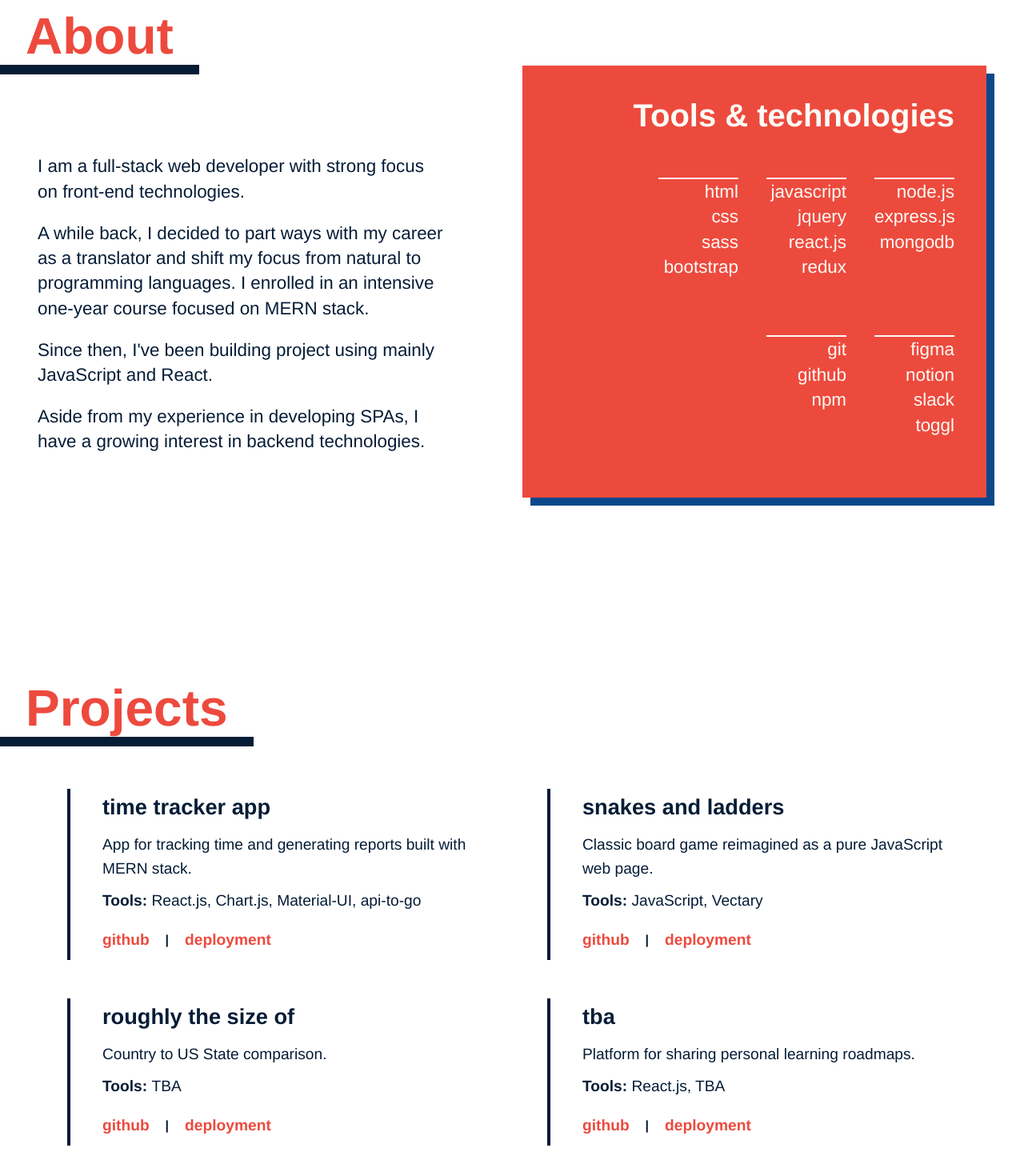
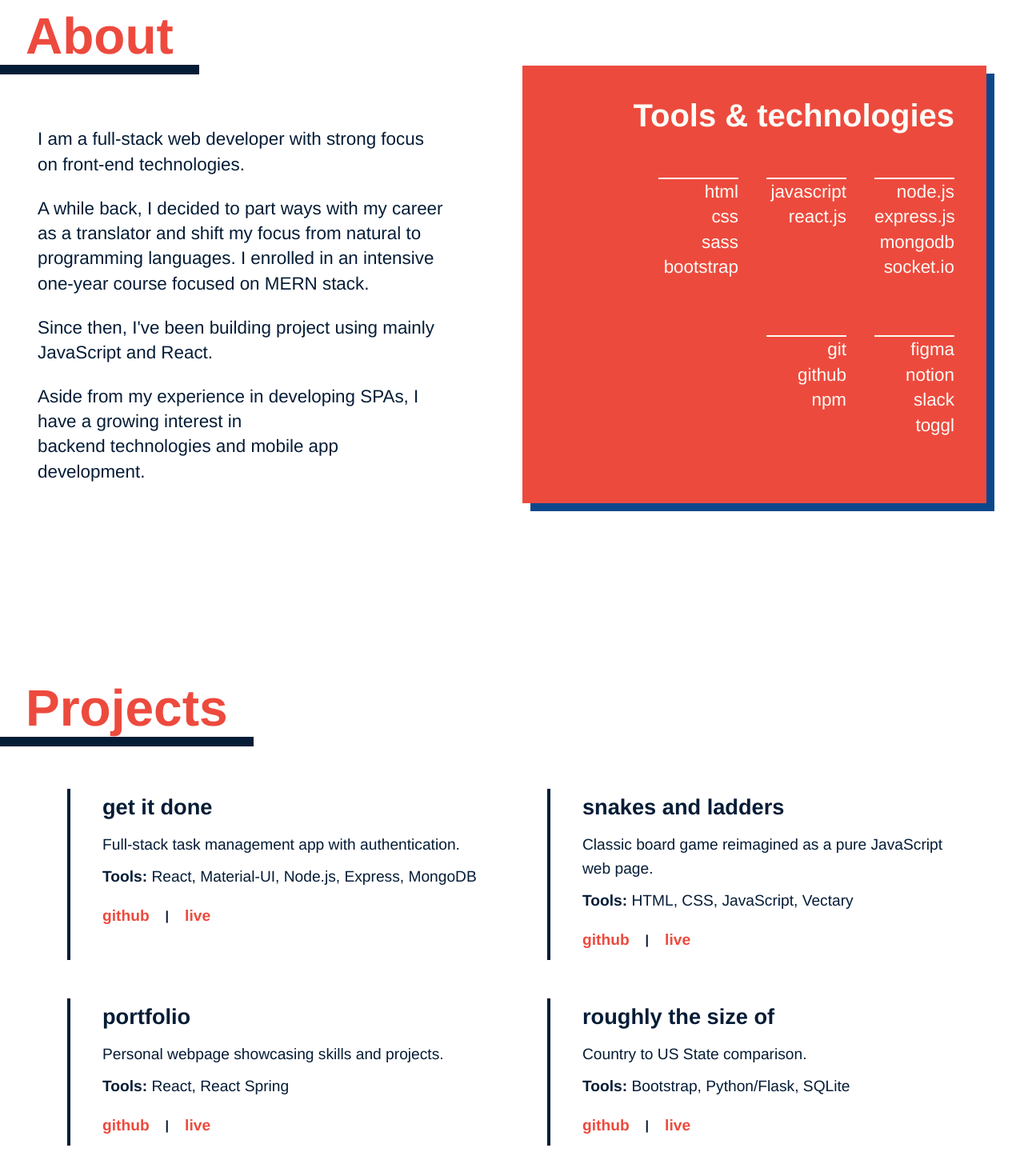
Before and after one commit to anabrd/portfolio, a React (Create React App) app: page / in a window 1280 px wide. Shown: the part 832-2302 px from the top of the page at 80% size. Built offline with nearby package versions, Linux system fonts and the light colour scheme.

Commit message:
fix anims, colors, links

```diff
--- a/src/components/About.css
+++ b/src/components/About.css
@@ -20,6 +20,26 @@
     margin: 4% auto;
     word-break: break-word;
 }
+
+.focus {
+    display: inline-block;
+}
+
+.focus:after {
+    content: '';
+    display: block;
+    margin: auto;
+    height: 3px;
+    width: 0px;
+    background: transparent;
+    transition: width .5s ease, background-color .5s ease;
+}
+
+.focus:hover:after {
+    width: 100%;
+    background: var(--red);
+}
+
 
 .tools-wrapper {
     background-color: var(--red);
--- a/src/components/About.js
+++ b/src/components/About.js
@@ -1,6 +1,19 @@
 import './About.css'
+import { useState, useEffect, useRef } from 'react'
 
 function About(props) {
+
+    let myRef = useRef();
+    const [isScrolled, setIsScrolled] = useState(false);
+
+    useEffect(() => {
+        window.addEventListener('scroll', (e) =>
+            {
+                if (window.scrollY  > myRef.current.offsetTop) {
+                    setIsScrolled(true);
+                }
+            });
+    }, [])
 
     let data = props.data.filter(item => item.id == 1)[0];
 
@@ -10,10 +23,10 @@ function About(props) {
         </ul>);
 
     let description = data.description.map((line, index) =>
-        <p key={index}>{line}</p>)
+        <p key={index}>{line.regular}<span className={isScrolled ? "focus" : null}>{line.strong}</span></p>)
 
     return (
-        <section id={data.title.toLowerCase()}>
+        <section ref={myRef} id={data.title.toLowerCase()}>
             <h2 className="section-heading">{data.heading}</h2>
             <div className="section-content">
                 <div className="about-wrapper">
--- a/src/components/Circles.css
+++ b/src/components/Circles.css
@@ -58,7 +58,7 @@
 @media only screen and (max-width: 768px) {
 
     #landing .circle-wrapper {
-        margin-top: -20%;
+        margin-top: -30%;
         margin-left: -30%;
     }
 
--- a/src/components/Landing.css
+++ b/src/components/Landing.css
@@ -138,7 +138,8 @@ h3 {
 @media only screen and (max-width: 768px) {
 
     #landing {
-        height: 120vh;
+        height: 110vh;
+        box-sizing: content-box;
     }
 
     .menu-vertical {
@@ -153,10 +154,6 @@ h3 {
         top: 18rem;
     }
 
-
-    #landing {
-        height: 120vh;
-    }
 
     #landing, .section-content {
         flex-direction: column-reverse;
--- a/src/components/Projects.css
+++ b/src/components/Projects.css
@@ -23,7 +23,7 @@
 }
 
 .project h5 a {
-    background-image: linear-gradient(var(--light) 50%, var(--blue) 50%);
+    background-image: linear-gradient(var(--light) 50%, var(--dark) 50%);
     background-size: 0px;
 }
 
@@ -66,7 +66,7 @@
 }
 
 .project a:hover {
-    color: var(--blue)
+    color: var(--dark)
 }
 
 @media only screen and (max-width: 768px) {
--- a/src/components/Projects.js
+++ b/src/components/Projects.js
@@ -6,13 +6,13 @@ function Projects(props) {
 
     let projects = data.content.map((project, index) =>
         <div className="project" key={index}>
-            <h5><a href={project.links[1]}>{project.name}</a></h5>
+            <h5><a href={project.links[1]} target="_blank">{project.name}</a></h5>
             <p>{project.description}</p>
             <p><span>Tools: </span>{project.tools}</p>
             <div className = "projects-links-wrapper">
                 <a href={project.links[0]} target="_blank">GitHub</a>
                 <span> | </span>
-                <a href={project.links[1]} target="_blank">Deployment</a>
+                <a href={project.links[1]} target="_blank">Live</a>
             </div>
         </div>)
 
--- a/src/data/dataEN.js
+++ b/src/data/dataEN.js
@@ -9,14 +9,29 @@ const dataEN = [{
         id: 1,
         title: "About",
         heading: "About",
-        description: ["I am a full-stack web developer with strong focus on front-end technologies.", "A while back, I decided to part ways with my career as a translator and shift my focus from natural to programming languages. I enrolled in an intensive one-year course focused on MERN stack. ",
-            "Since then, I've been building project using mainly JavaScript and React.", "Aside from my experience in developing SPAs, I have a growing interest in backend technologies."
+        description: [
+            {
+                regular:"I am a full-stack web developer with strong focus on ",
+                strong: "front-end technologies."
+            },
+            {
+                regular:"A while back, I decided to part ways with my career as a translator and shift my focus from natural to programming languages. I enrolled in an intensive one-year course focused on ",
+                strong: "MERN stack.",
+            },
+            {
+                regular: "Since then, I've been building project using mainly ",
+                strong: "JavaScript and React."
+            },
+            {
+                regular: "Aside from my experience in developing SPAs, I have a growing interest in ",
+                strong: "backend technologies and mobile app development."
+            }
         ],
         subheading: "Tools & technologies",
         content: [
             ["HTML", "CSS", "Sass", "Bootstrap"],
-            ["JavaScript", "JQuery", "React.js", "Redux"],
-            ["Node.js", "Express.js", "MongoDB"],
+            ["JavaScript", "React.js"],
+            ["Node.js", "Express.js", "MongoDB", "Socket.io"],
             ["Git", "GitHub", "NPM"],
             ["Figma", "Notion", "Slack", "Toggl"]
         ]
@@ -27,28 +42,28 @@ const dataEN = [{
         heading: "Projects",
         description: "Portfolio of projects.",
         content: [{
-                name: "Time Tracker App",
-                description: "App for tracking time and generating reports built with MERN stack.",
-                tools: "React.js, Chart.js, Material-UI, api-to-go",
-                links: ["https://github.com/anabrd/time-tracker-app", "https://a-time-tracker-app.herokuapp.com/"]
+                name: "get it done",
+                description: "Full-stack task management app with authentication.",
+                tools: "React, Material-UI, Node.js, Express, MongoDB",
+                links: ["https://github.com/anabrd/get-it-done-app", "https://anabrd.github.io/get-it-done-app/"]
             },
             {
                 name: "Snakes and Ladders",
                 description: "Classic board game reimagined as a pure JavaScript web page.",
-                tools: "JavaScript, Vectary",
+                tools: "HTML, CSS, JavaScript, Vectary",
                 links: ["https://github.com/anabrd/snakes-and-ladders", "https://anabrd.github.io/snakes-and-ladders/"]
+            },
+            {
+                name: "Portfolio",
+                description: "Personal webpage showcasing skills and projects.",
+                tools: "React, React Spring",
+                links: ["https://github.com/anabrd/react-portfolio", "https://anabrd.github.io/react-portfolio/"]
             },
             {
                 name: "Roughly the Size Of",
                 description: "Country to US State comparison.",
-                tools: "TBA",
-                links: ["TBA", "TBA"]
-            },
-            {
-                name: "TBA",
-                description: "Platform for sharing personal learning roadmaps.",
-                tools: "React.js, TBA",
-                links: ["TBA", "TBA"]
+                tools: "Bootstrap, Python/Flask, SQLite",
+                links: ["https://github.com/anabrd/roughly-the-size-of", "https://roughlythesizeof.herokuapp.com/"]
             }
         ]
     },
```
